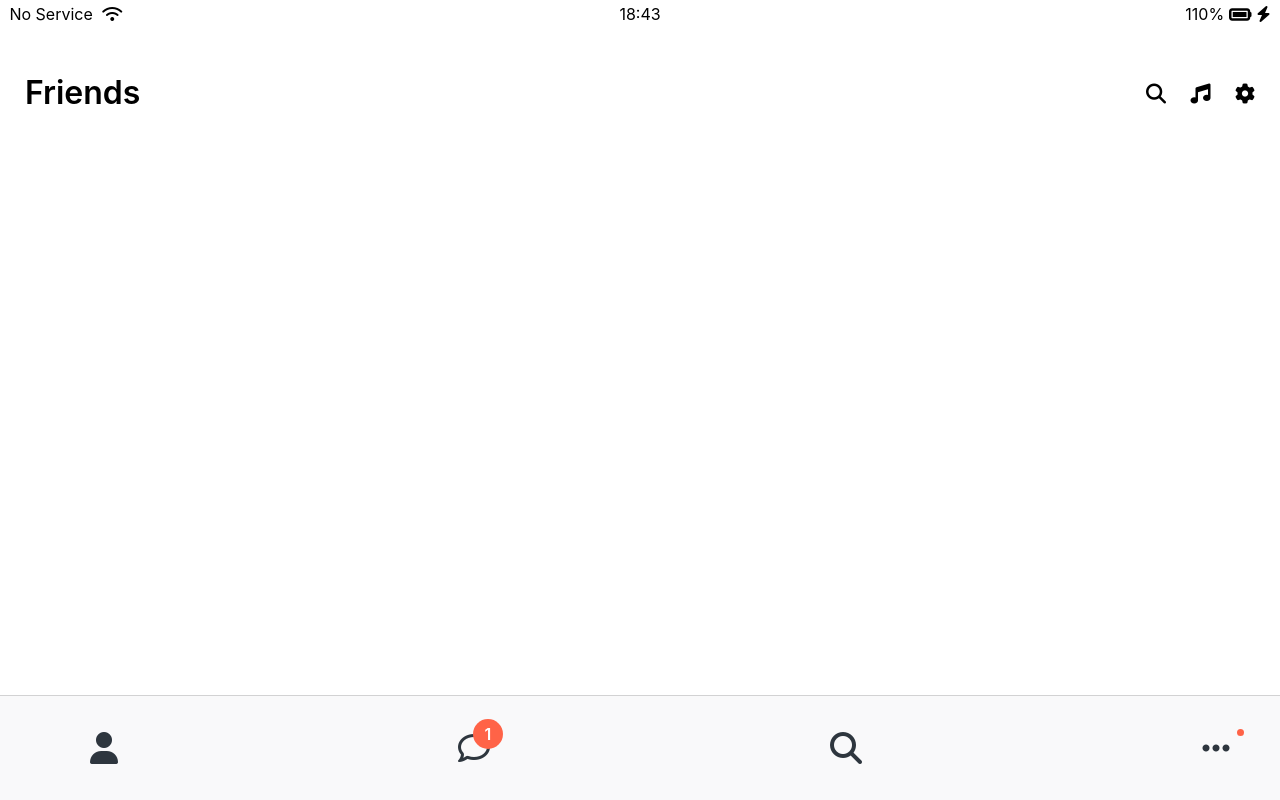
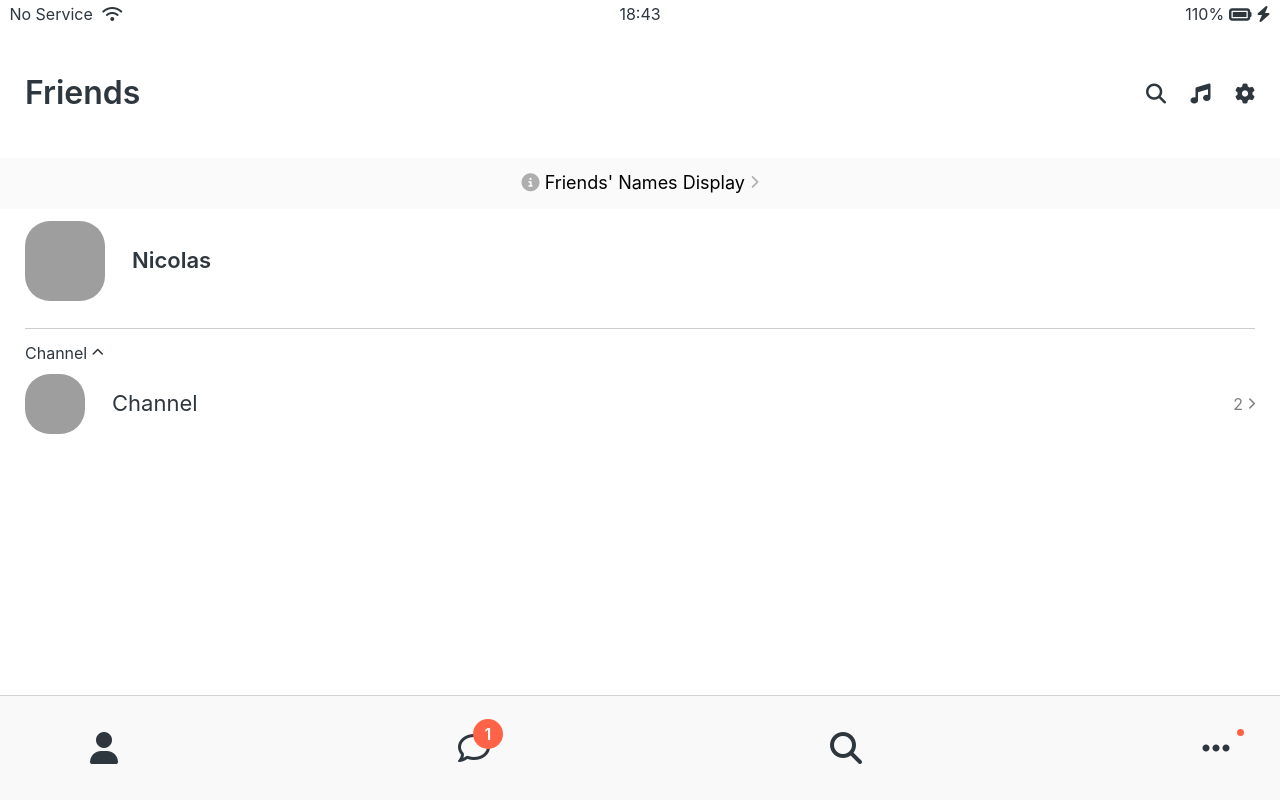
Before and after one commit to cool508/kokoa-clone-2020, a plain HTML site: page friends.html in a window 1280 px wide. Drawn offline with Linux system fonts and the light colour scheme; grey boxes are pictures that could not be loaded.

Commit message:
Edit friends 페이지 수정 및 css 기능 추가

```diff
--- a/css/components/screen-header.css
+++ b/css/components/screen-header.css
@@ -2,7 +2,7 @@
   display: flex;
   justify-content: space-between;
   align-items: center;
-  padding: 25px;
+  padding: var(--horizontal-space);
 }
 .screen-header__title {
   font-size: 32px;
--- /dev/null
+++ b/css/components/user-component.css
@@ -0,0 +1,38 @@
+.user-component {
+  justify-content: space-between;
+}
+.user-component,
+.user-component__column:first-child {
+  display: flex;
+  align-items: center;
+}
+.user-component__column:last-child {
+  color: rgba(0, 0, 0, 0.5);
+}
+.user-component__avatar {
+  width: 70px;
+  height: 70px;
+  margin: 0 27px 0 0;
+  border-radius: 25px;
+}
+.user-component__title {
+  font-weight: 600;
+  font-size: 22px;
+}
+.user-component__subtitle {
+  margin: 8px 0 0 0;
+  font-size: 17px;
+  color: rgba(0, 0, 0, 0.5);
+}
+.user-component__avatar--xl {
+  width: 80px;
+  height: 80px;
+}
+.user-component__avatar--sm {
+  width: 60px;
+  height: 60px;
+  border-radius: 25px;
+}
+.user-component__title--not-bold {
+  font-weight: 400;
+}
--- /dev/null
+++ b/css/screens/friends.css
@@ -0,0 +1,25 @@
+#friends-display-link {
+  display: block;
+  padding: 15px 0px;
+  margin: 0 0 10px 0;
+  font-size: 18px;
+  text-align: center;
+  background-color: #fafafa;
+}
+#friends-display-link i {
+  color: rgba(0, 0, 0, 0.3);
+}
+.friends-screen {
+  padding: 0px var(--horizontal-space);
+}
+.friends-screen__channel {
+  margin: 25px 0 0 0;
+  border-top: 1px solid rgba(0, 0, 0, 0.2);
+  padding: 15px 0 0 0;
+}
+.friends-screen__channel-header {
+  display: flex;
+  margin: 0 0 30px 0;
+  justify-content: space-between;
+  color: rgba(0, 0, 0, 0.5);
+}
--- a/css/style.css
+++ b/css/style.css
@@ -5,10 +5,12 @@
 @import "../css/components/status-bar.css";
 @import "../css/components/nav-bar.css";
 @import "../css/components/screen-header.css";
+@import "../css/components/user-component.css";
 /* Screens */
 @import "../css/screens/login.css";
-
+@import "../css/screens/friends.css";
 body {
+  color: #2e363e;
   font-family: -apple-system, BlinkMacSystemFont, "Segoe UI", Roboto, Oxygen,
     Ubuntu, Cantarell, "Open Sans", "Helvetica Neue", sans-serif;
 }
--- a/css/variables.css
+++ b/css/variables.css
@@ -1,3 +1,4 @@
 :root {
   --yellow: #fae100;
+  --horizontal-space: 25px;
 }
--- a/friends.html
+++ b/friends.html
@@ -29,6 +29,42 @@
             <span><i class="fas fa-cog fa-lg"></i></span>
         </div>
     </header>
+    <a id="friends-display-link">
+        <i class="fas fa-info-circle"></i> Friends' Names Display
+        <i class="fas fa-chevron-right fa-xs"></i>
+    </a>
+    <main class="friends-screen">
+        <div class="user-component">
+            <div class="user-component__column">
+                <img src="https://avatars3.githubusercontent.com/u/3612017"
+                     class="user-component__avatar user-component__avatar--xl" />
+                <div class="user-component__text">
+                    <h4 class="user-component__title">Nicolas</h4>
+                    <!-- <h6 class="user-component__subtitle">Subtitle</h6> -->
+                </div>
+            </div>
+            <div class="user-component__column"></div>
+        </div>
+        <div class="friends-screen__channel">
+            <div class="firends-screen__channel-header">
+                <span>Channel</span>
+                <i class="fas fa-chevron-up fa-xs"></i>
+            </div>
+            <div class="user-component">
+                <div class="user-component__column">
+                    <img src="https://avatars3.githubusercontent.com/u/3612017"
+                         class="user-component__avatar user-component__avatar--sm" />
+                    <div class="user-component__text">
+                        <h4 class="user-component__title user-component__title--not-bold">Channel</h4>
+                    </div>
+                </div>
+                <div class="user-component__column">
+                    <span>2</span>
+                    <i class="fas fa-chevron-right fa-xs"></i>
+                </div>
+            </div>
+        </div>
+    </main>
     <nav class="nav">
         <ul class="nav__list">
             <li class="nav__btn">
```
